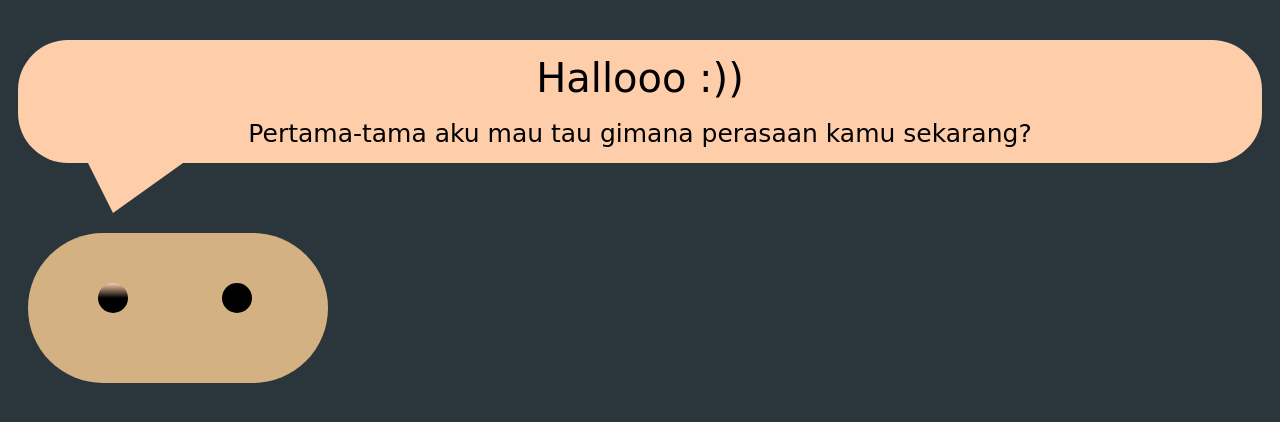
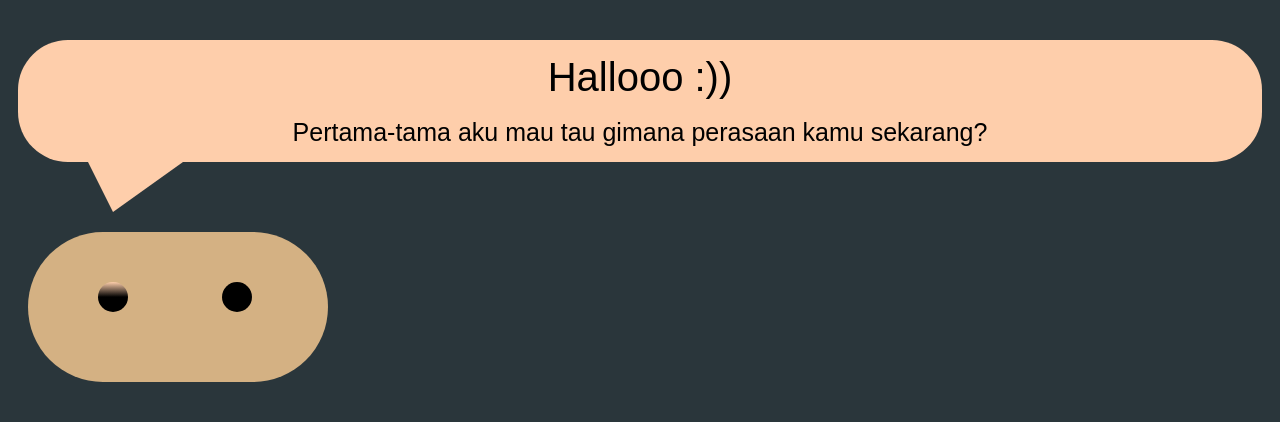
Before and after one commit to Marsello-or/utbk.github.io, a plain HTML site: page index.html in a window 1280 px wide. Drawn offline with Linux system fonts and the light colour scheme.

Commit message:
Update index.html

```diff
--- a/index.html
+++ b/index.html
@@ -25,12 +25,12 @@
 
         .salam {
             font-size: 40px;
-            font-family: cursive;
+            font-family: sans-serif;
         }
 
         .isi_salam {
             font-size: 25px;
-            font-family: cursive;
+            font-family: sans-serif;
         }
 
         .segitiga_bubblechat {
```
